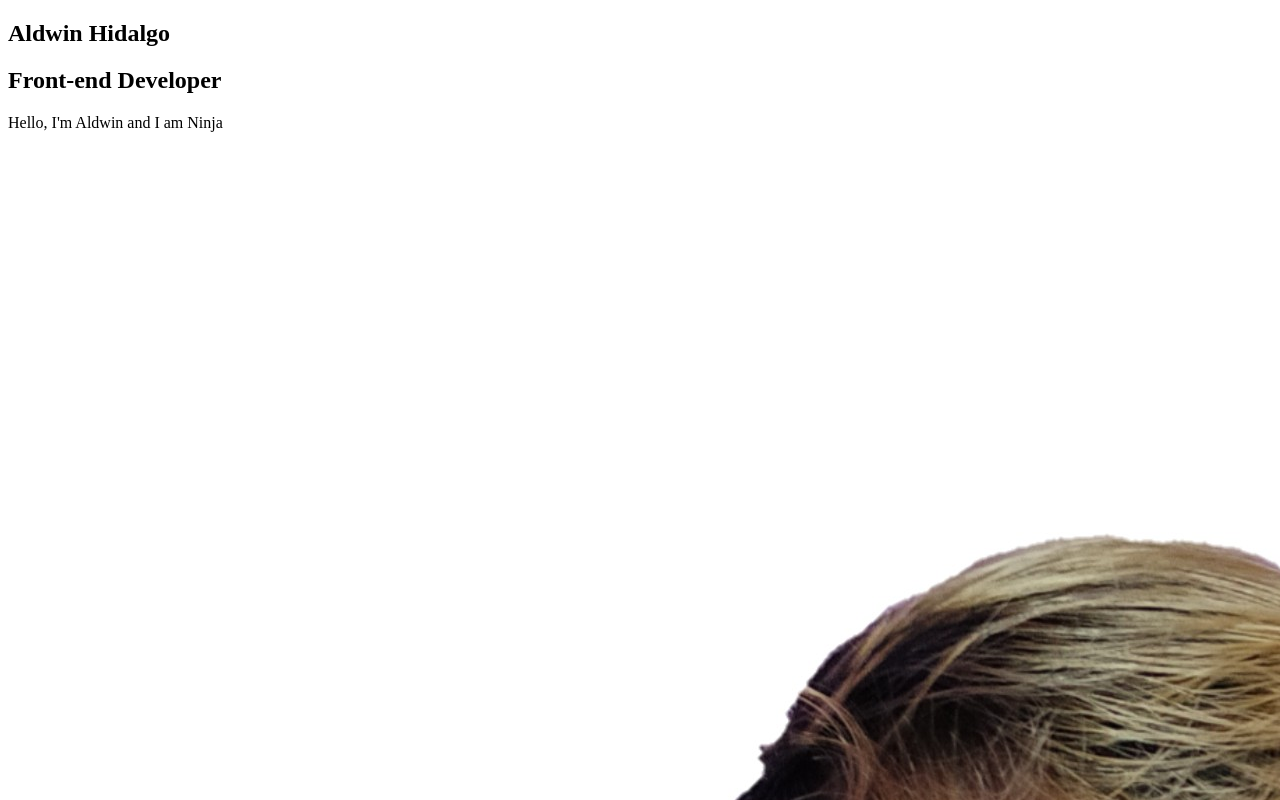
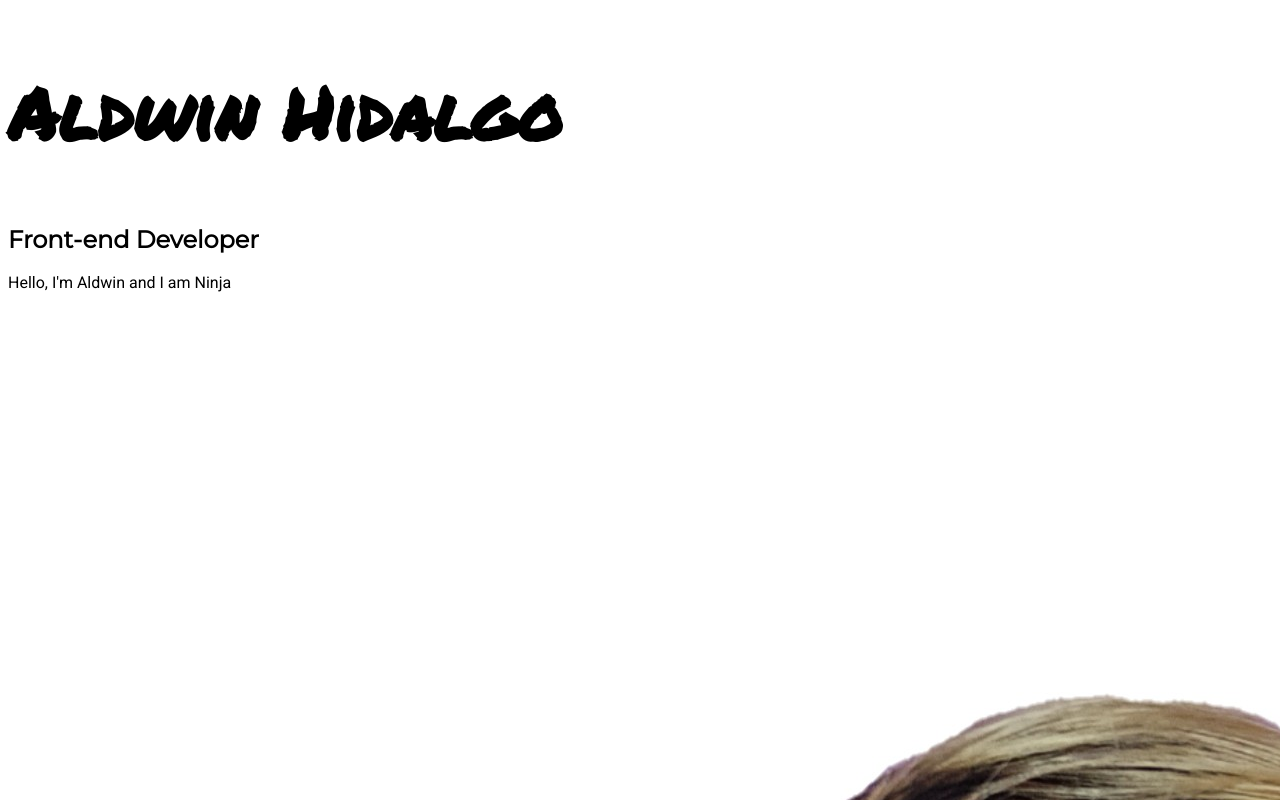
Before and after one commit to Aezy24/Aldwin, a plain HTML site: page index.html in a window 1280 px wide. Shown: the top 800 px of the page. Drawn offline with Linux system fonts and the light colour scheme.

Commit message:
#4 - add google fonts

```diff
--- a/css/style.css
+++ b/css/style.css
@@ -0,0 +1,22 @@
+@import url('https://fonts.googleapis.com/css2?family=Montserrat&family=Permanent+Marker&family=Roboto&display=swap');
+/*
+target {
+	property: value;
+}
+
+font-family: 'Montserrat', sans-serif;
+font-family: 'Permanent Marker', cursive;
+font-family: 'Roboto', sans-serif;
+*/
+h1{
+	font-family: 'Permanent Marker', cursive;
+	font-size: 72px;
+}
+
+h2{
+	font-family: 'Montserrat', sans-serif;
+}
+
+*{
+	font-family: 'Roboto', sans-serif;
+}
--- a/index.html
+++ b/index.html
@@ -4,6 +4,7 @@
 	<meta charset="utf-8">
 	<meta name="viewport" content="width=device-width, initial-scale=1">
 	<title>Aldwin Hidalgo | Front-end Developer Portfolio</title>
+	<link rel="stylesheet" type="text/css" href="css/style.css">
 </head>
 <body>
 	<div class="container">
```
